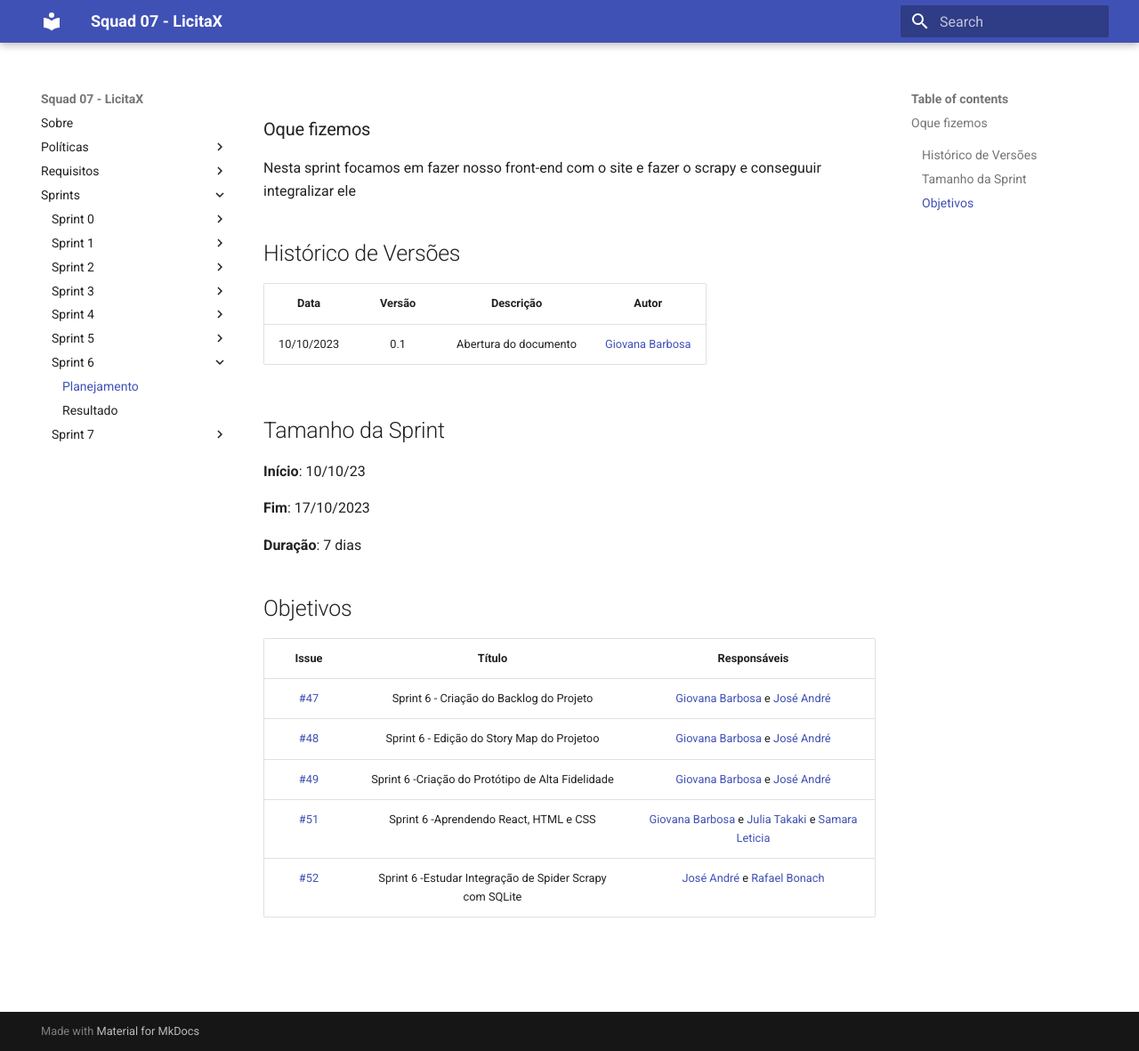
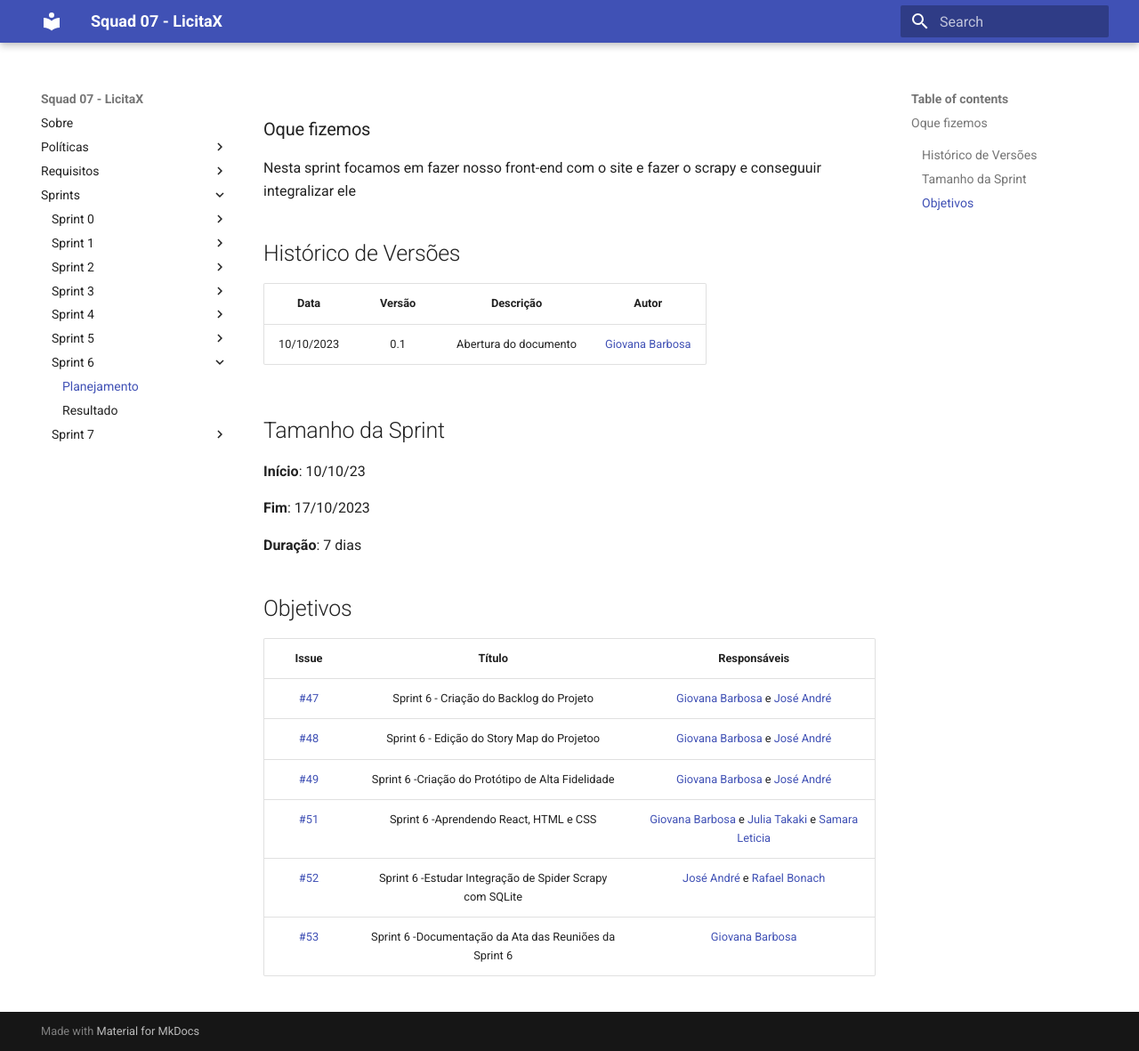
Before and after one commit to unb-mds/2023-2-Squad07, an MkDocs documentation site: the page built from docs/sprints/sprint06/planejamento.md, in a window 1280 px wide and 1181 px high. Shown: the whole window at 89% size. Built offline with MkDocs 1.6.1 and Material for MkDocs 9.7.7, drawn with Linux system fonts in a browser that asks for light colours.

Commit message:
:pencileditando

```diff
--- a/docs/sprints/sprint06/planejamento.md
+++ b/docs/sprints/sprint06/planejamento.md
@@ -25,3 +25,4 @@
  [#49](https://github.com/unb-mds/2023-2-Squad07/issues/49) |  Sprint 6 -Criação do Protótipo de Alta Fidelidade |[Giovana Barbosa ](https://github.com/gio221) e  [José André](https://github.com/joseandre25) |
  [#51](https://github.com/unb-mds/2023-2-Squad07/issues/51) |  Sprint 6 -Aprendendo React, HTML e CSS|[Giovana Barbosa ](https://github.com/gio221)  e [Julia Takaki](https://github.com/juliatakaki) e  [Samara Leticia](https://github.com/samarawwleticia)    |
 [#52](https://github.com/unb-mds/2023-2-Squad07/issues/52) |  Sprint 6 -Estudar Integração de Spider Scrapy com SQLite |[José André](https://github.com/joseandre25) e [Rafael Bonach](https://github.com/RafaBonach) |
+[#53](https://github.com/unb-mds/2023-2-Squad07/issues/53) |  Sprint 6 -Documentação da Ata das Reuniões da Sprint 6|[Giovana Barbosa ](https://github.com/gio221) |
```
Also changed, not shown: docs/sprints/sprint06/resultado.md (+1 -0 lines).
